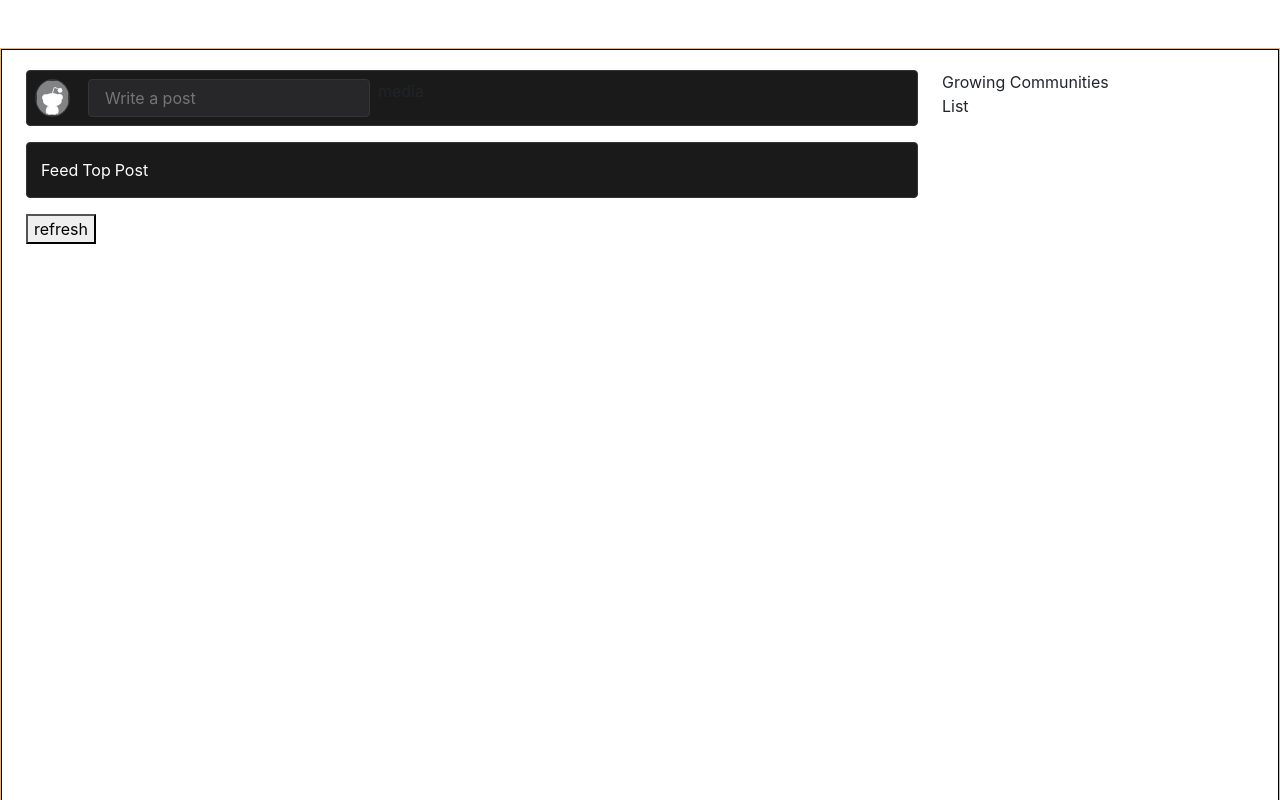
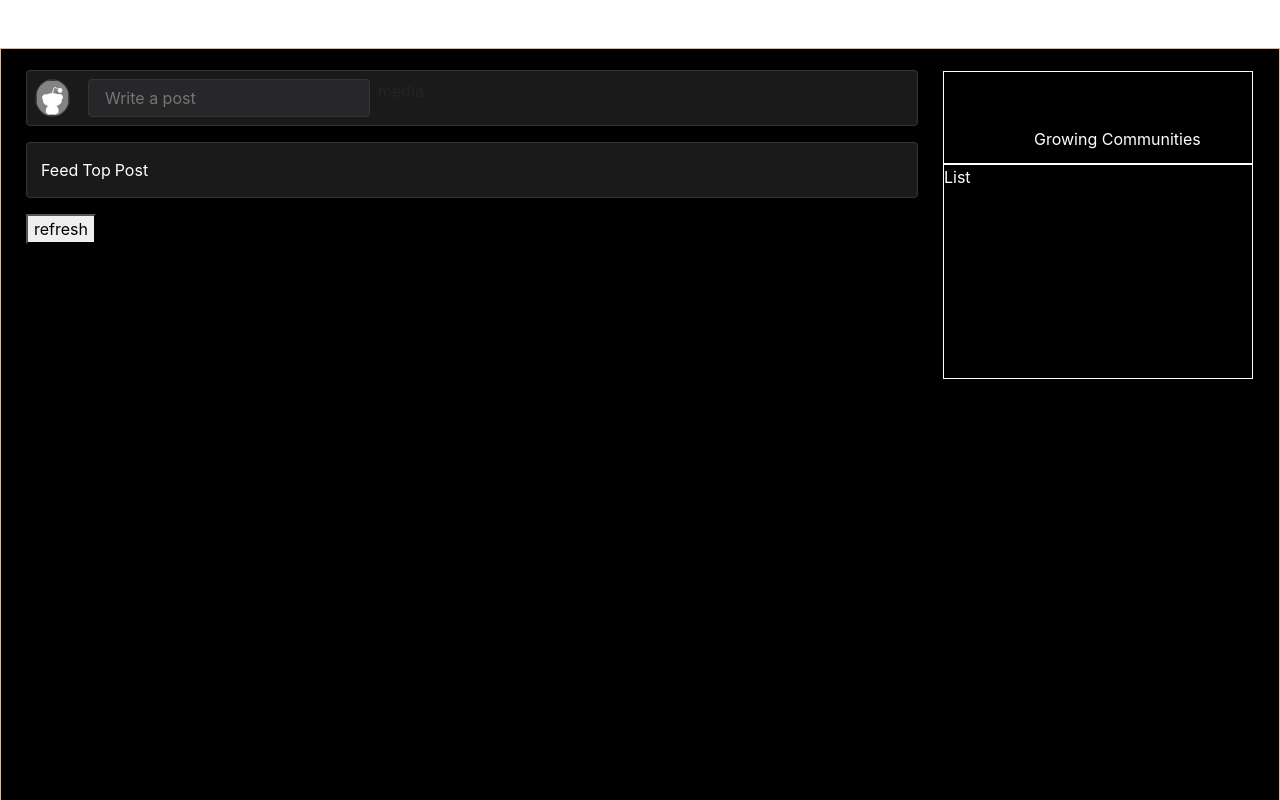
Before and after one commit to amoghyermalkar123/EntreCityUI, a React (Create React App) app: page /#/home in a window 1280 px wide. Shown: the top 800 px of the page. Built offline with nearby package versions, Linux system fonts and the light colour scheme.

Commit message:
updated UI

```diff
--- a/src/App.css
+++ b/src/App.css
@@ -9,6 +9,9 @@
   /* min-height: calc(100vh - 48px); */
 }
 
+.App{
+  background-color: black;
+}
 div,
 a,
 i,
@@ -177,11 +180,12 @@ div {
     position: relative;
     z-index: 0;
     background-color: #1a1a1bcc;
+    margin: 1px;
     color: var(--action-icon);
 }
 
 .post:hover{
-  /* border: 1px solid #edeeef; */
+  border: 1px solid #edeeef;
 }
 
 .vote_class{
@@ -432,3 +436,30 @@ color: grey;
     display: block;
   }
 }
+
+.top_growing_container{
+  display: flex;
+  flex-direction: column;
+  border: 1px solid black;
+  min-height: 310px;
+}
+.Header_container{
+  padding: 55px 13px 8px 90px;
+  border: 1px solid blue;
+  flex-grow: 1;
+  flex-shrink: 0;
+
+}
+
+.Header_container {
+  color: white;
+  border: 1px solid white;
+}
+
+.lists_container{
+  flex-grow: 0;
+  flex-shrink: 0;
+  flex-basis: 215px;
+  color: white;
+  border: 1px solid white;
+}
```
